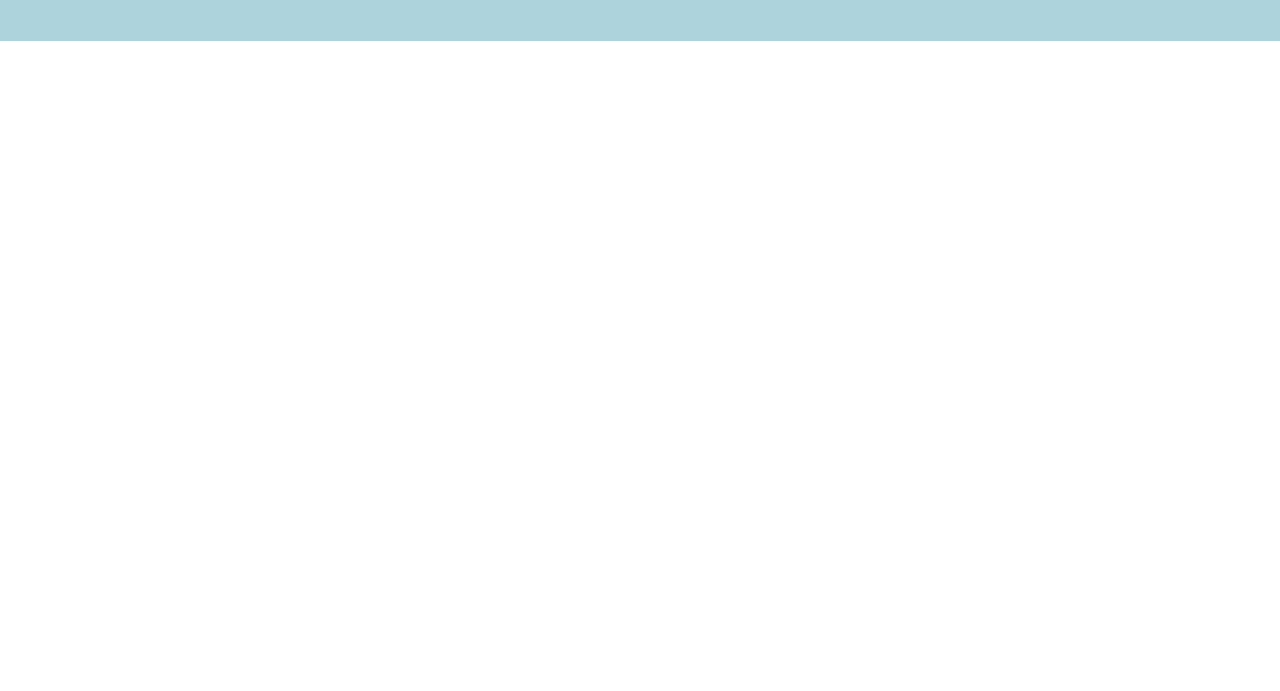
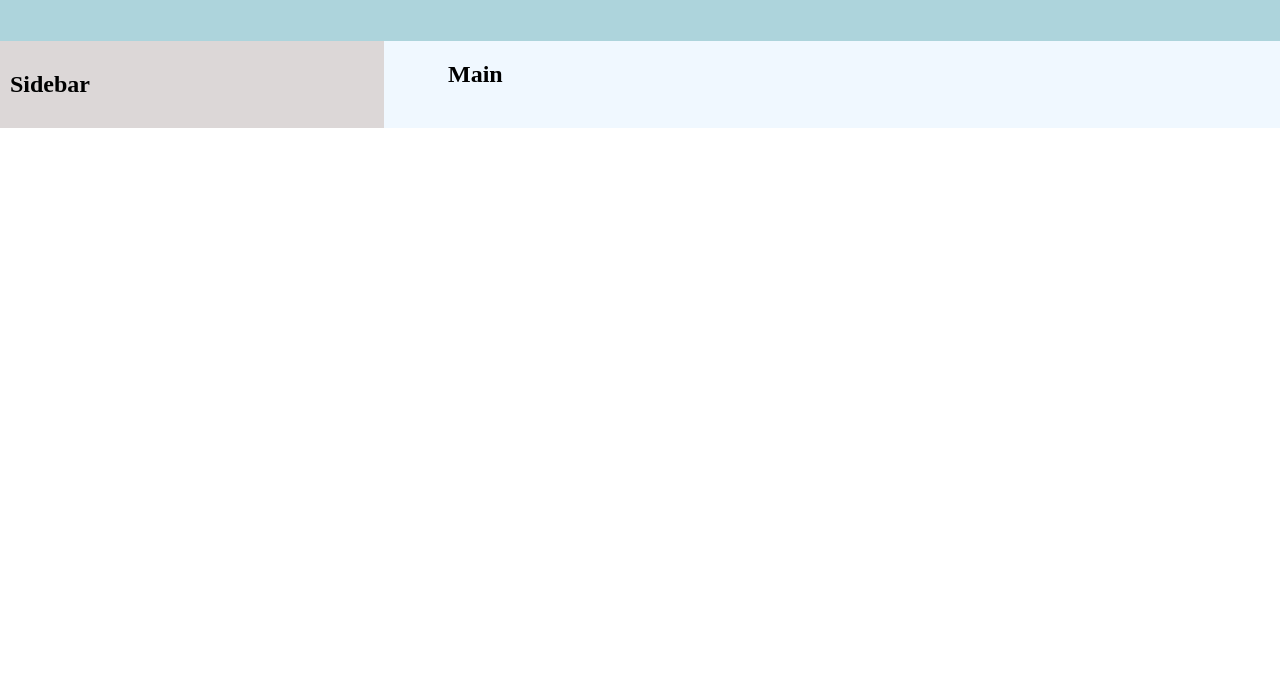
Before and after one commit to jenrose92/MULT205--Ex1, a plain HTML site: page index.html in a window 1280 px wide. Shown: the part 109-800 px from the top of the page. Drawn offline with Linux system fonts and the light colour scheme.

Commit message:
September 3, 2024 - Added two divs , side bar and main - added css class to style the divs

```diff
--- a/css/style.css
+++ b/css/style.css
@@ -25,5 +25,16 @@ body {
 .container {
  display: grid;
  grid-template-columns: 30% 60%;
+ background-color: aliceblue;
+ column-gap: 5%;
+
 
 }
+
+
+
+.sidebar {
+
+    background-color: #dcd7d7;
+    padding:10px;
+}
--- a/index.html
+++ b/index.html
@@ -23,10 +23,15 @@
 
         <div class="sidebar">
 
+            <h2>
+                 Sidebar
+            </h2>
 
         </div>
 
         <div class="main">
+
+            <h2> Main</h2>
 
         </div>
 
```
